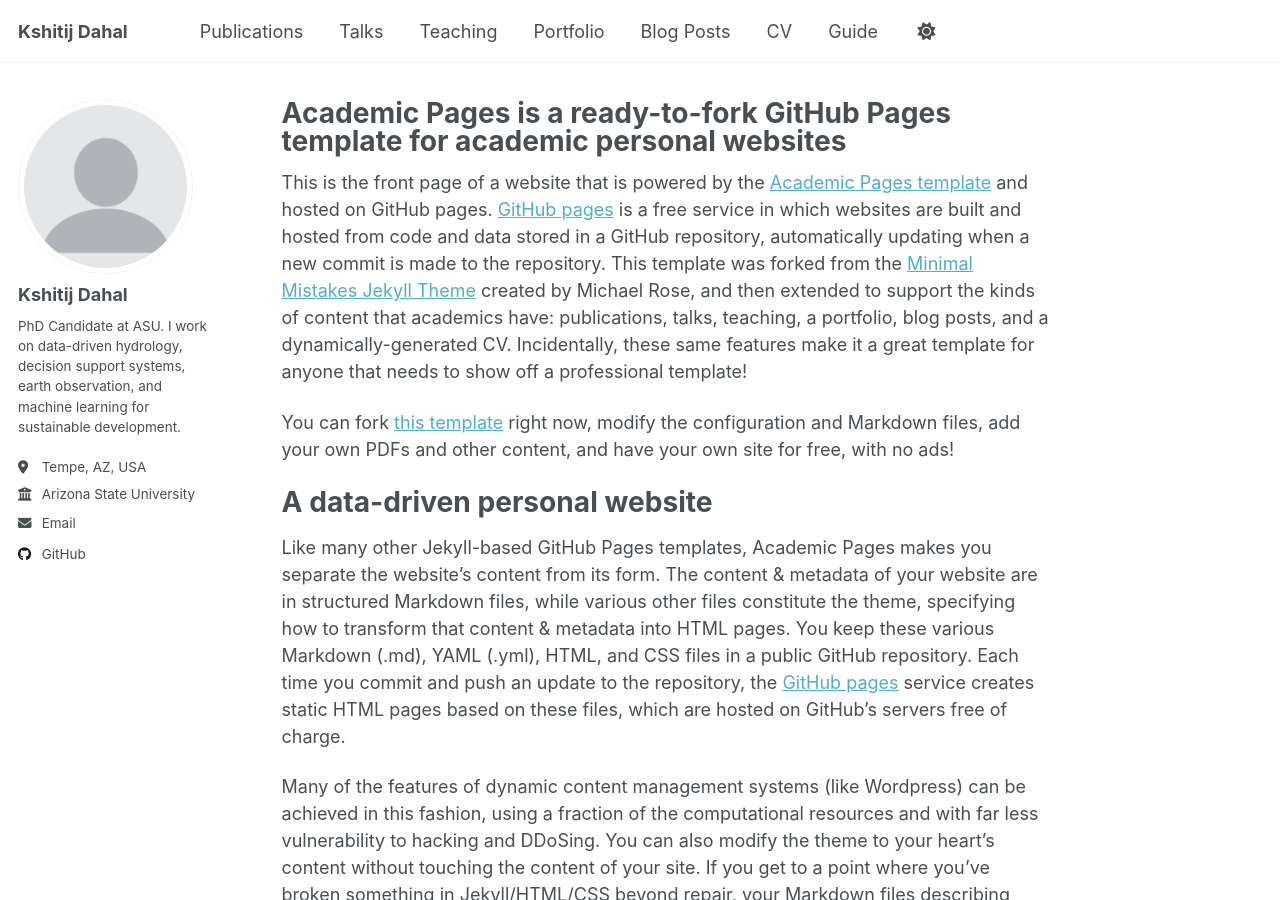
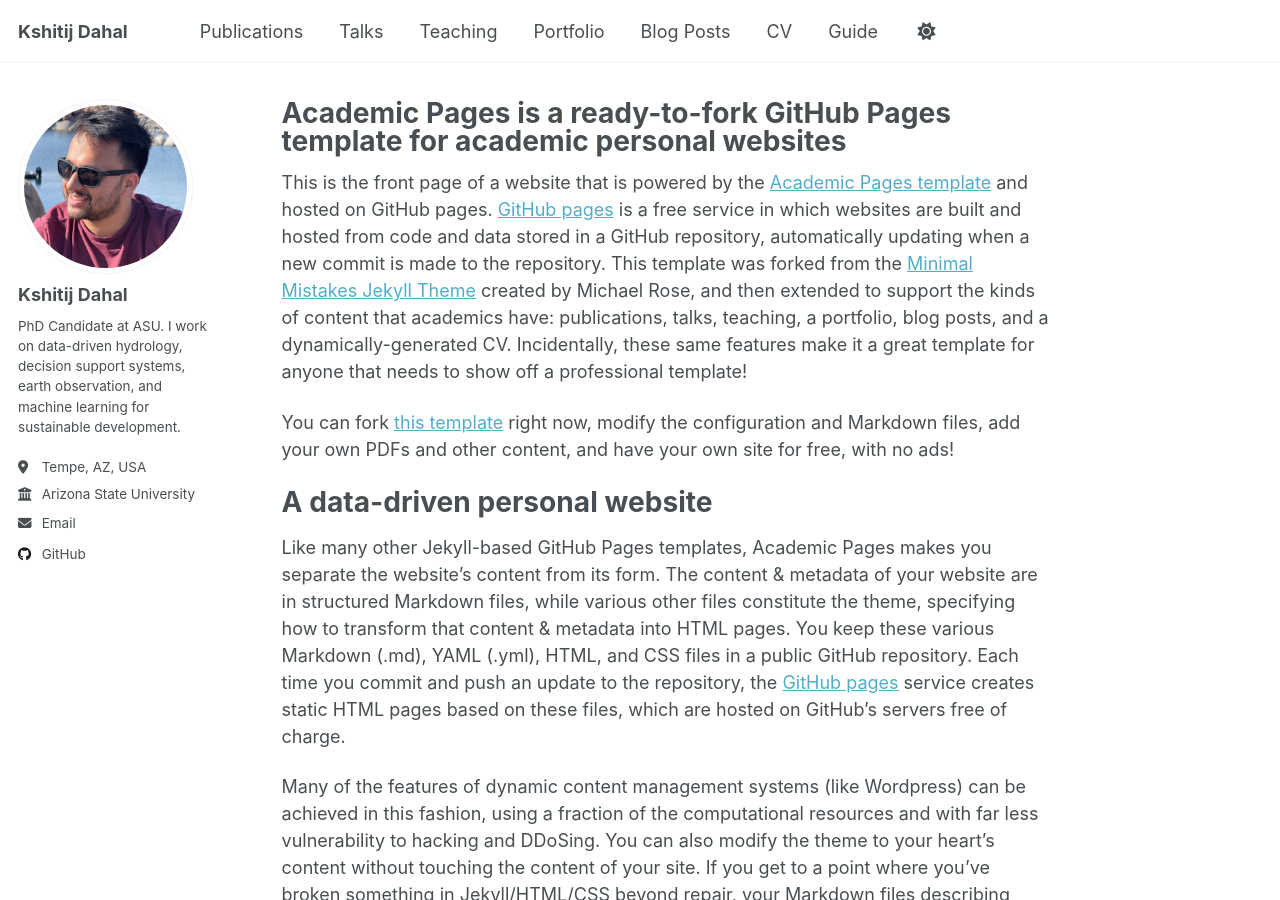
Before and after one commit to geokshitij/geokshitij.github.io, a Jekyll site: the page built from _pages/about.md, in a window 1280 px wide and 900 px high. Built offline with Jekyll 4.4.1, drawn with Linux system fonts in a browser that asks for light colours; a script that is not in the unit is left out.

Commit message:
Update _config.yml

```diff
--- a/_config.yml
+++ b/_config.yml
@@ -20,7 +20,7 @@ repository               : "geokshitij/geokshitij.github.io" # IMPORTANT: This i
 # Site Author - The following control what appear as part of the author content on the side bar.
 author:
   # Biographic information
-  avatar           : "profile.png" # You will need to upload a photo named profile.png to the /images/ folder.
+  avatar           : "profile.jpg" # You will need to upload a photo named profile.jpg to the /images/ folder.
   name             : "Kshitij Dahal"
   bio              : "PhD Candidate at ASU. I work on data-driven hydrology, decision support systems, earth observation, and machine learning for sustainable development."
   location         : "Tempe, AZ, USA"
```
